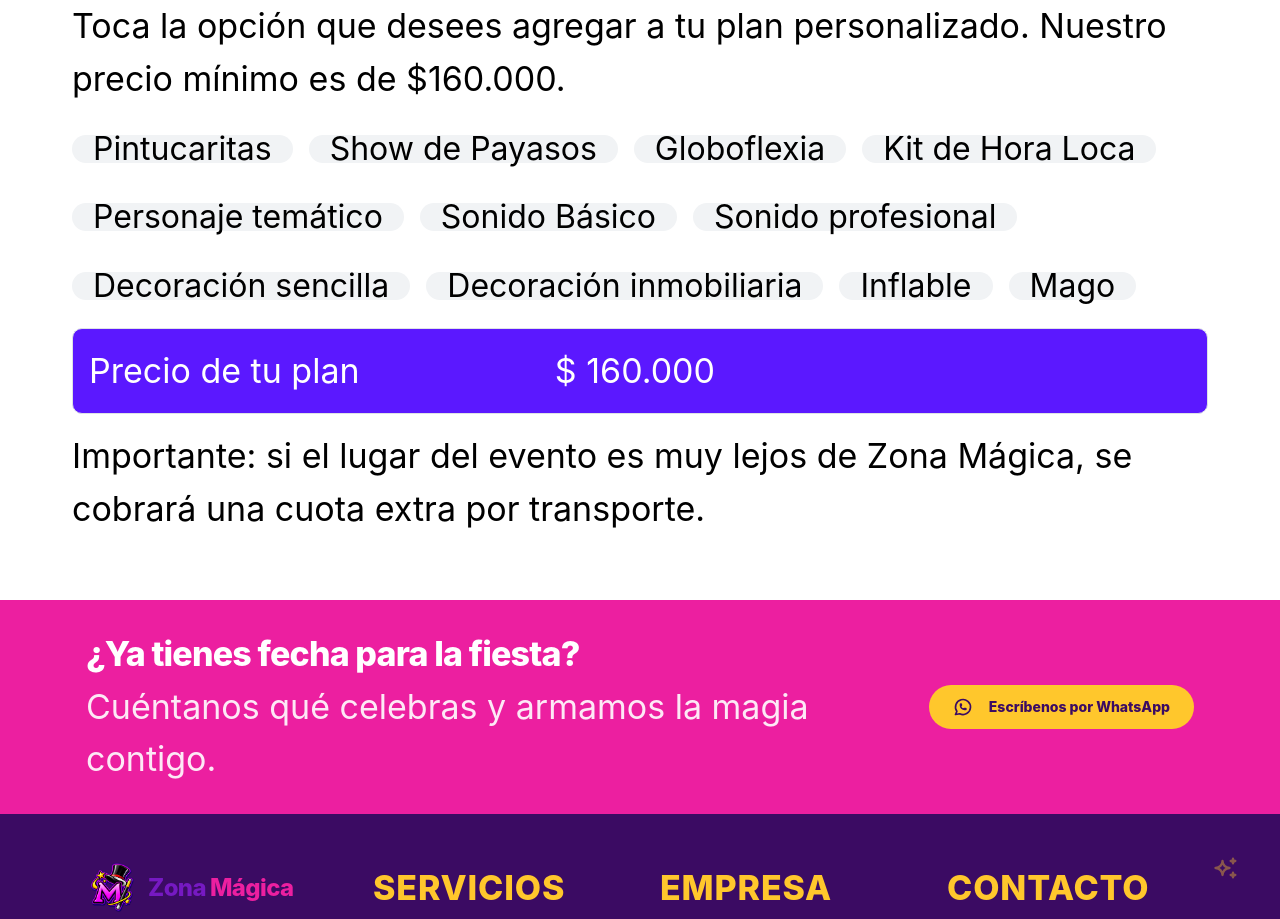
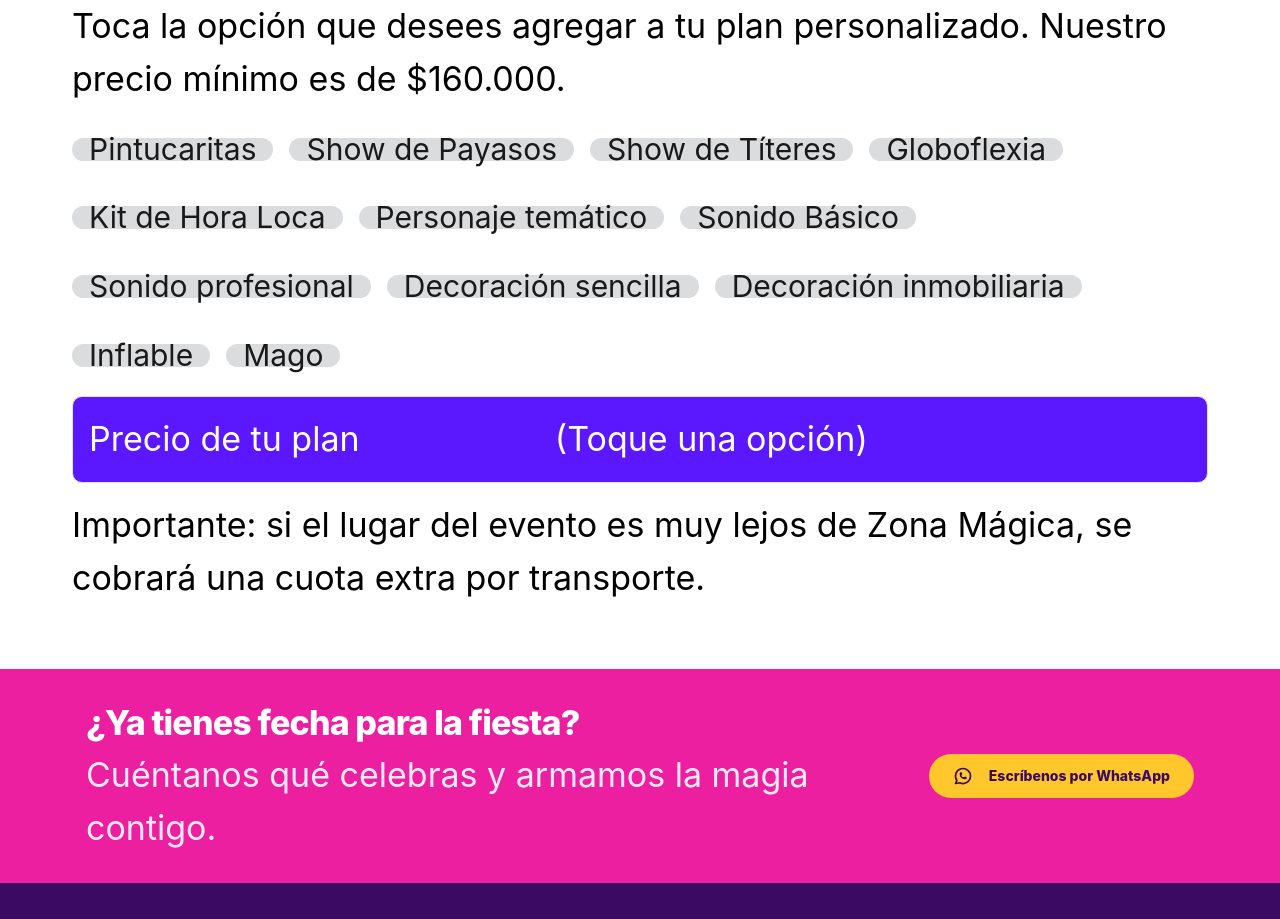
Before and after one commit to Bastiasa/zonamagica, a Next.js app: page / in a window 1280 px wide. Shown: the part 3320-4239 px from the top of the page. Built offline with nearby package versions, Linux system fonts and the light colour scheme; a web font is replaced by a local one.

Commit message:
Puppets  show added

```diff
--- a/src/app/layout.tsx
+++ b/src/app/layout.tsx
@@ -19,6 +19,8 @@ import { ConsentManager } from "../components/ConsentManager";
 export const metadata: Metadata = {
     title: "Zona Mágica",
     description: "Generated by create next app",
+    keywords:
+        "eventos, niños, fiestas, cumpleaños, fiesta, infantil, recreación",
 };
 
 export default function RootLayout({
--- a/src/components/buildYourPlan/BuildYourPlanSection.tsx
+++ b/src/components/buildYourPlan/BuildYourPlanSection.tsx
@@ -57,7 +57,12 @@ const PriceResult = () => {
         maxPossiblePrice,
         minPossiblePrice,
         isOnePrice,
+        items,
     } = useBypContext();
+
+    if (items.filter((item) => item.checked).length < 1) {
+        return <Text>(Toque una opción)</Text>;
+    }
 
     if (isOnePrice) {
         return <Text>$ {copFormat(minPossiblePrice)}</Text>;
@@ -84,6 +89,7 @@ const BuyButton = () => {
     return (
         <>
             {parsedItems && (
+                <div className="mx-auto">
                     <ContactButton
                         label={
                             <Text className="text-wrap!">
@@ -93,6 +99,7 @@ const BuyButton = () => {
                         wsIcon={null}
                         wsMessage={`¡Hola! Quisiera cotizar un evento con lo siguiente:\n\n${parsedItems}`}
                     />
+                </div>
             )}
         </>
     );
@@ -121,6 +128,10 @@ const BypContent = () => {
                             variant="light"
                             itemData={itemData}
                             key={i}
+                            size="xs"
+                            style={{
+                                filter: "brightness(1) contrast(.8)",
+                            }}
                         >
                             {itemData.label}
                         </Item>
--- a/src/components/buildYourPlan/hooks/useByp.ts
+++ b/src/components/buildYourPlan/hooks/useByp.ts
@@ -13,6 +13,11 @@ const ITEMS = [
     {
         label: "Show de Payasos",
         price: 40_000,
+    },
+
+    {
+        label: "Show de Títeres",
+        price: 60_000,
     },
 
     {
```
Lines whose indentation alone changed are shown as unchanged.
